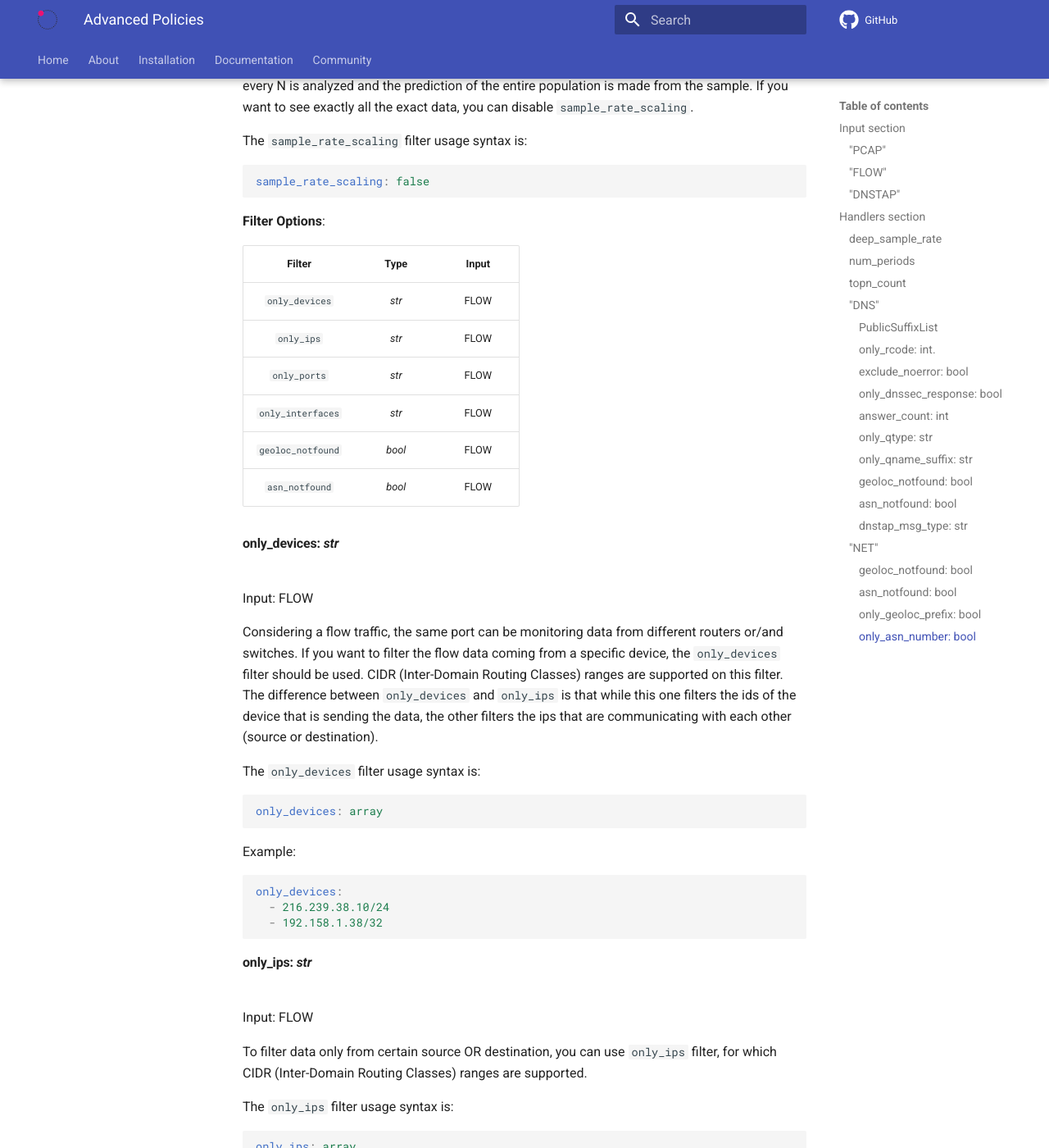
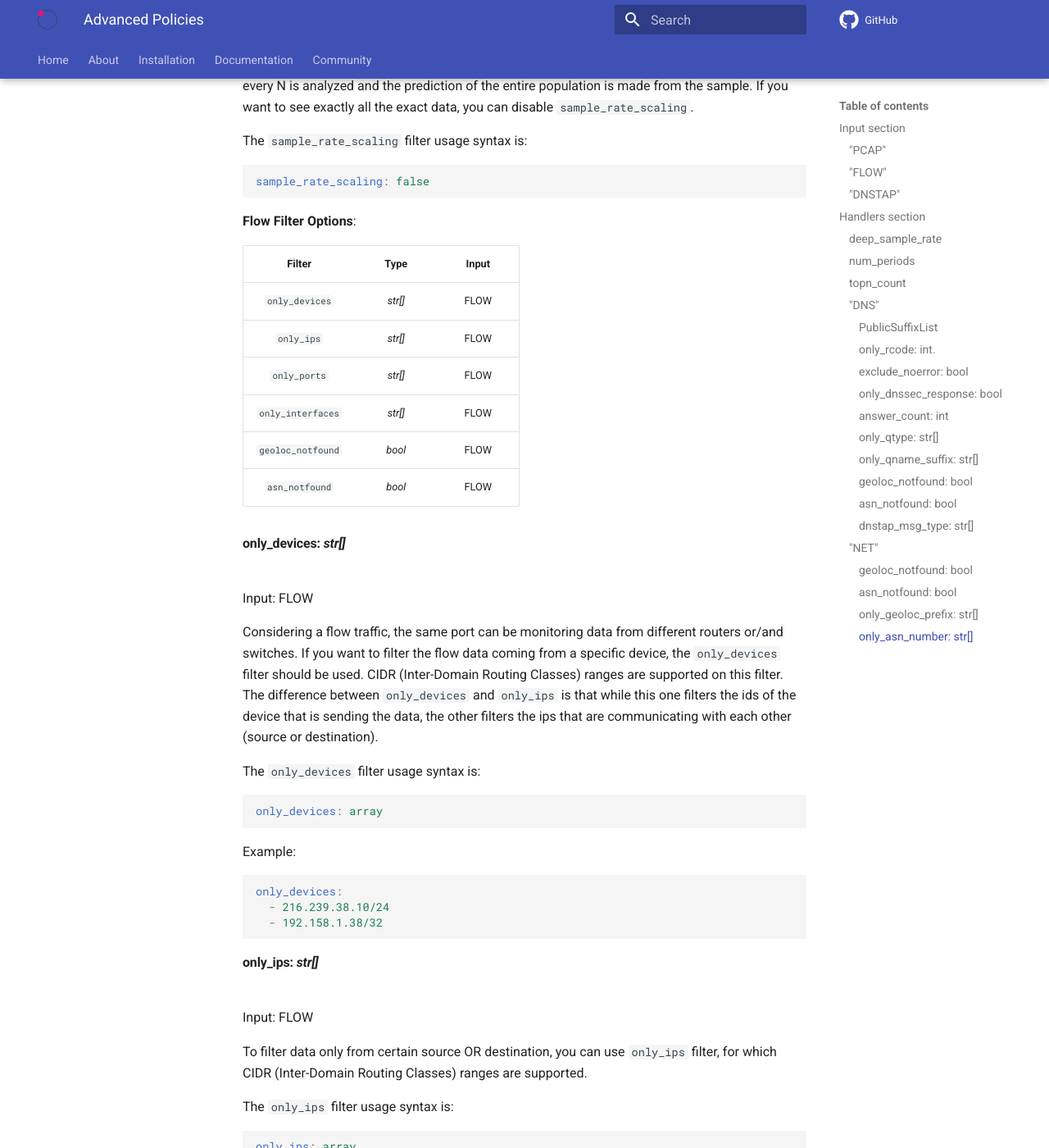
Before and after one commit to orb-community/orb-website, an MkDocs documentation site: the page built from docs/advanced_policies.md, in a window 1280 px wide and 1400 px high, scrolled down 19543 px. Shown: the whole window at 82% size. Built offline with MkDocs 1.6.1 and Material for MkDocs 9.7.7, drawn with Linux system fonts in a browser that asks for light colours; comment, search, counter and statistics services are not loaded; some of the changed text lies outside the part shown.

Commit message:
string array type

````diff
--- a/docs/advanced_policies.md
+++ b/docs/advanced_policies.md
@@ -481,7 +481,7 @@ In this case, to have in the results only the cases of `NODATA`, that is, the re
 
 Important information is that only one answer_count is possible for each handler. So, in order to have multiple counts on the same policy, multiple handlers must be created, each with an amount of answers;
 
-####  only_qtype: *str* <br>
+####  only_qtype: *str[]* <br>
 
 Input: PCAP <br>
 
@@ -513,7 +513,7 @@ only_qtype:
   - 2
 ```
 
-####  only_qname_suffix: *str* <br>
+####  only_qname_suffix: *str[]* <br>
 
 Input: PCAP <br>
 
@@ -562,7 +562,7 @@ The `asn_notfound` filter usage syntax is:<br>
 asn_notfound: true
 ```
 
-####  dnstap_msg_type: *str* <br>
+####  dnstap_msg_type: *str[]* <br>
 
 Input: DNSTAP <br>
 
@@ -678,7 +678,7 @@ The `asn_notfound` filter usage syntax is:<br>
 asn_notfound: true
 ```
 
-####  only_geoloc_prefix: *bool* <br>
+####  only_geoloc_prefix: *str[]* <br>
 
 Input: PCAP <br>
 
@@ -696,7 +696,7 @@ only_geoloc_prefix:
   - US/CA
 ```
 
-####  only_asn_number: *bool* <br>
+####  only_asn_number: *str[]* <br>
 
 Input: PCAP <br>
 
@@ -774,20 +774,20 @@ The `sample_rate_scaling` filter usage syntax is:<br>
 sample_rate_scaling: false
 ```
 
-**Filter Options**: <br>
+**Flow Filter Options**: <br>
 
 
-|      Filter       |  Type  | Input |
-|:-----------------:|:------:|:-----:|
-|  `only_devices`   | *str*  | FLOW  |
-|    `only_ips`     | *str*  | FLOW  |
-|   `only_ports`    | *str*  | FLOW  |
-| `only_interfaces` | *str*  | FLOW  |
-| `geoloc_notfound` | *bool* | FLOW  |
-|  `asn_notfound`   | *bool* | FLOW  |
+|      Filter       |  Type   | Input |
+|:-----------------:|:-------:|:-----:|
+|  `only_devices`   | *str[]* | FLOW  |
+|    `only_ips`     | *str[]* | FLOW  |
+|   `only_ports`    | *str[]* | FLOW  |
+| `only_interfaces` | *str[]* | FLOW  |
+| `geoloc_notfound` | *bool*  | FLOW  |
+|  `asn_notfound`   | *bool*  | FLOW  |
 
 
-#### only_devices: *str* <br>
+#### only_devices: *str[]* <br>
 
 Input: FLOW <br>
 
@@ -806,7 +806,7 @@ only_devices:
   - 192.158.1.38/32
 ```
 
-#### only_ips: *str* <br>
+#### only_ips: *str[]* <br>
 
 Input: FLOW <br>
 
@@ -824,7 +824,7 @@ only_ips:
   - 192.158.1.38/32
 ```
 
-#### only_ports: *str* <br>
+#### only_ports: *str[]* <br>
 
 Input: FLOW <br>
 
````
Also changed, not shown: other parts of docs/advanced_policies.md (+19 -19 lines).
